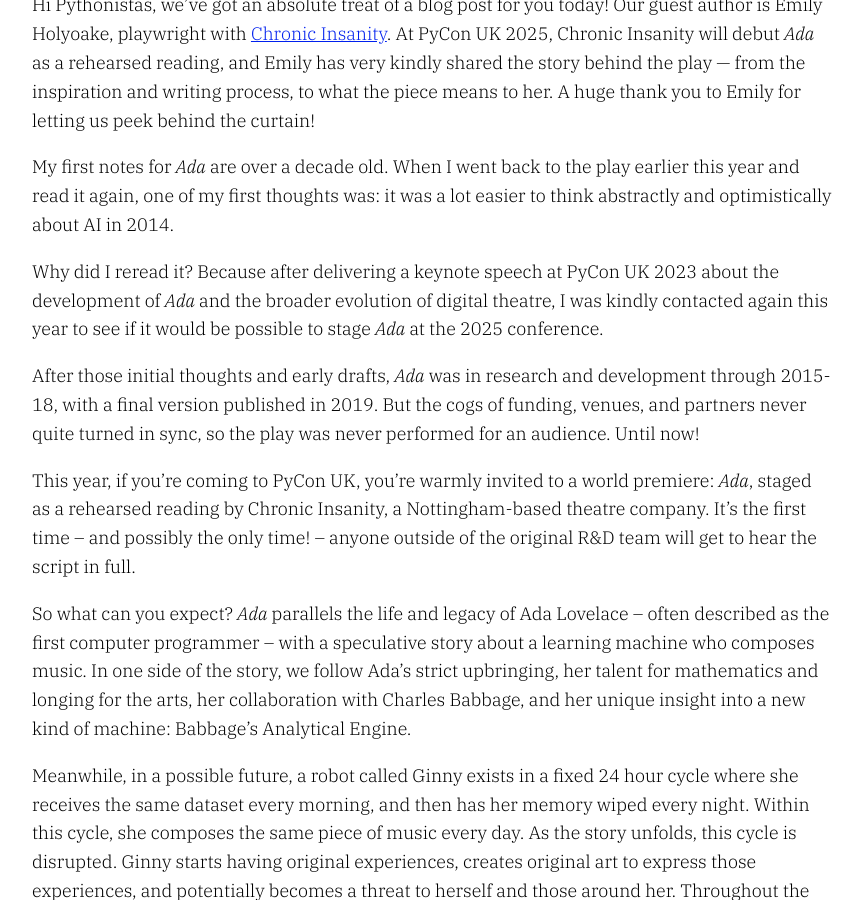
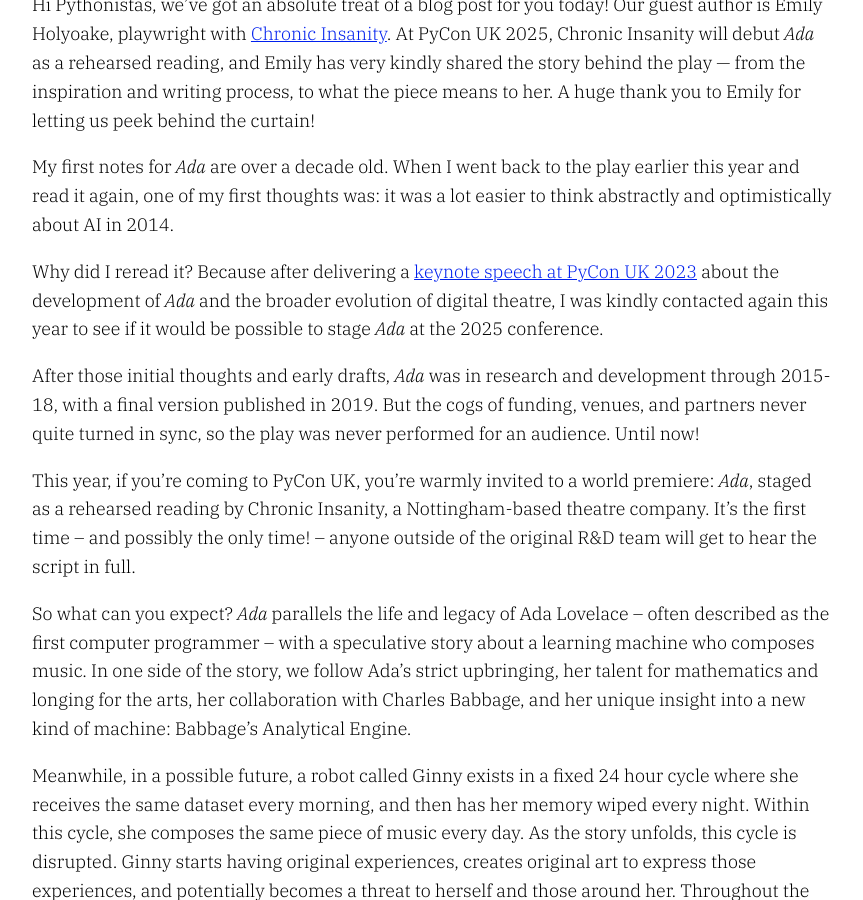
Before and after one commit to gma/2025.pyconuk.org, a Jekyll site: the page built from src/_posts/2025-09-02-staging-ada-at-pycon2025.md, in a window 1280 px wide and 900 px high, scrolled down 444 px. Shown: the whole window, without its empty margins (208-1071 px from the left). Built offline with Jekyll 4.4.1, drawn with Linux system fonts in a browser that asks for light colours; part of the change alters nothing that is shown.

```diff
--- a/src/_posts/2025-09-02-staging-ada-at-pycon2025.md
+++ b/src/_posts/2025-09-02-staging-ada-at-pycon2025.md
@@ -8,7 +8,7 @@ Hi Pythonistas, we’ve got an absolute treat of a blog post for you today! Our
 
 My first notes for _Ada_ are over a decade old. When I went back to the play earlier this year and read it again, one of my first thoughts was: it was a lot easier to think abstractly and optimistically about AI in 2014.
 
-Why did I reread it? Because after delivering a keynote speech at PyCon UK 2023 about the development of _Ada_ and the broader evolution of digital theatre, I was kindly contacted again this year to see if it would be possible to stage _Ada_ at the 2025 conference.
+Why did I reread it? Because after delivering a [keynote speech at PyCon UK 2023](https://www.youtube.com/watch?v=PeUb0D8VDWU) about the development of _Ada_ and the broader evolution of digital theatre, I was kindly contacted again this year to see if it would be possible to stage _Ada_ at the 2025 conference.
 
 After those initial thoughts and early drafts, _Ada_ was in research and development through 2015-18, with a final version published in 2019. But the cogs of funding, venues, and partners never quite turned in sync, so the play was never performed for an audience. Until now!
 
```
